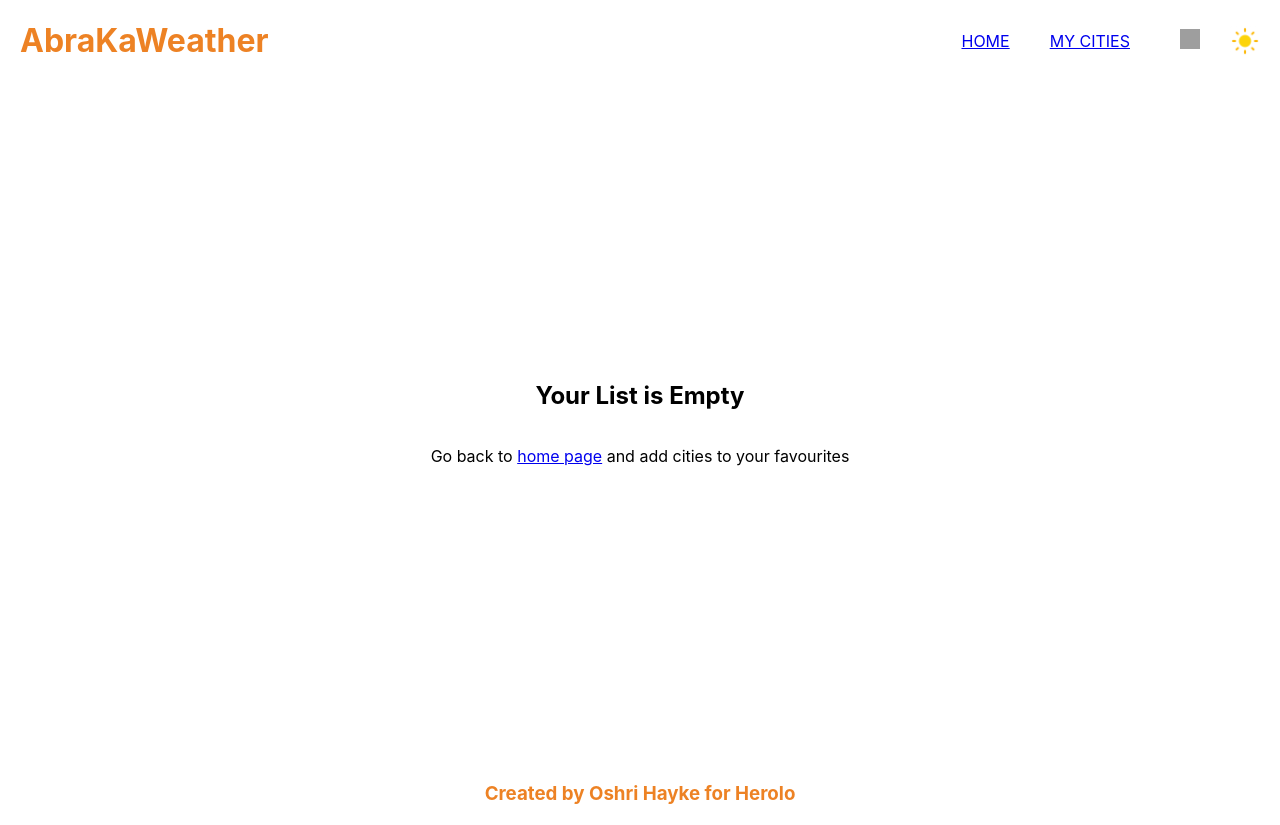
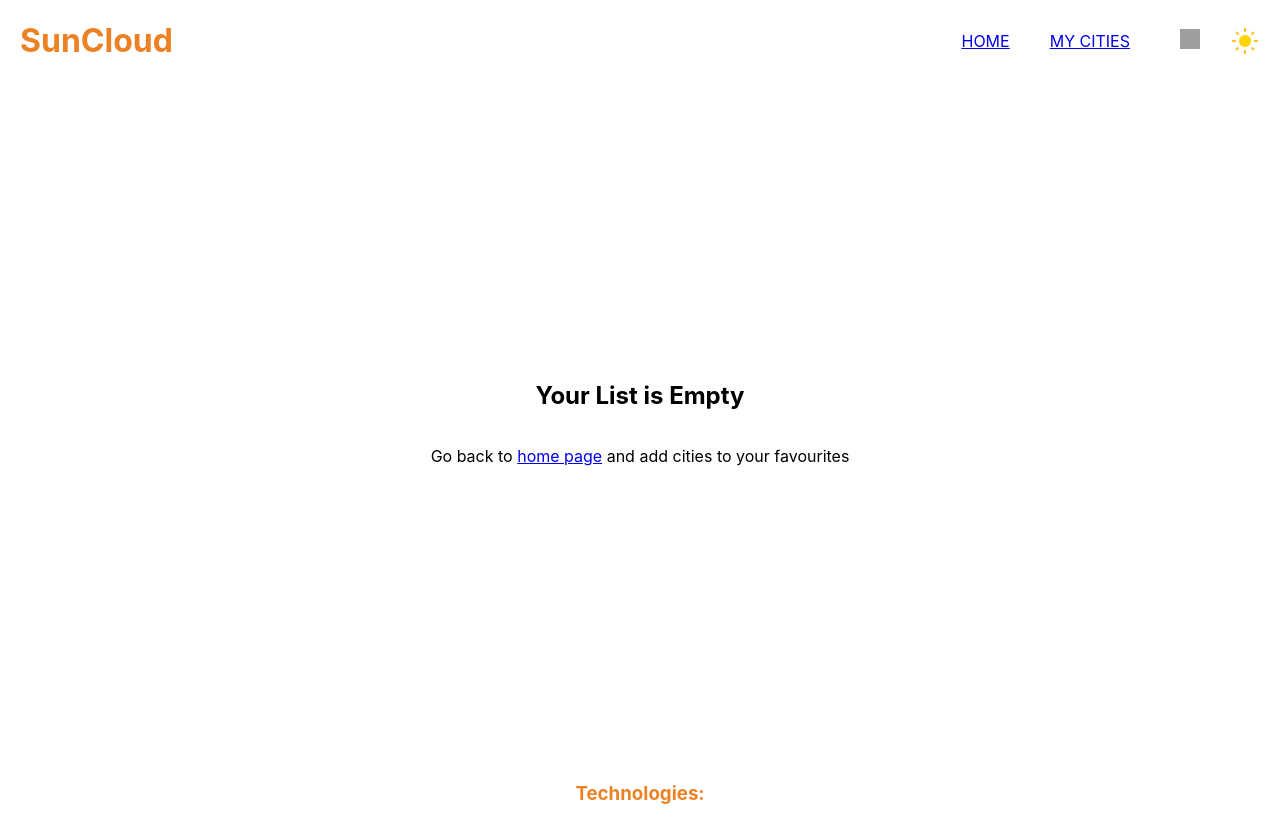
Before and after one commit to osho80/Oshri-Hayke-130921, a React (Create React App) app in the folder my-app/: page /favourites in a window 1280 px wide. Built offline with nearby package versions, Linux system fonts and the light colour scheme; grey boxes are pictures that could not be loaded.

Commit message:
Became my own

```diff
--- a/my-app/src/components/Footer.tsx
+++ b/my-app/src/components/Footer.tsx
@@ -3,7 +3,7 @@ import styled from "styled-components";
 import { appOrange } from "../theme";
 
 const Footer = () => {
-  return <Note>Created by Oshri Hayke for Herolo</Note>;
+  return <Note>Technologies: </Note>;
 };
 
 const Note = styled.h3`
--- a/my-app/src/components/Header.tsx
+++ b/my-app/src/components/Header.tsx
@@ -17,7 +17,7 @@ const Header = (props: any) => {
 
   return (
     <AppHeader>
-      <Logo>AbraKaWeather</Logo>
+      <Logo>SunCloud</Logo>
       <Links>
         <MenuItem>
           <Link to="/">HOME</Link>
```
